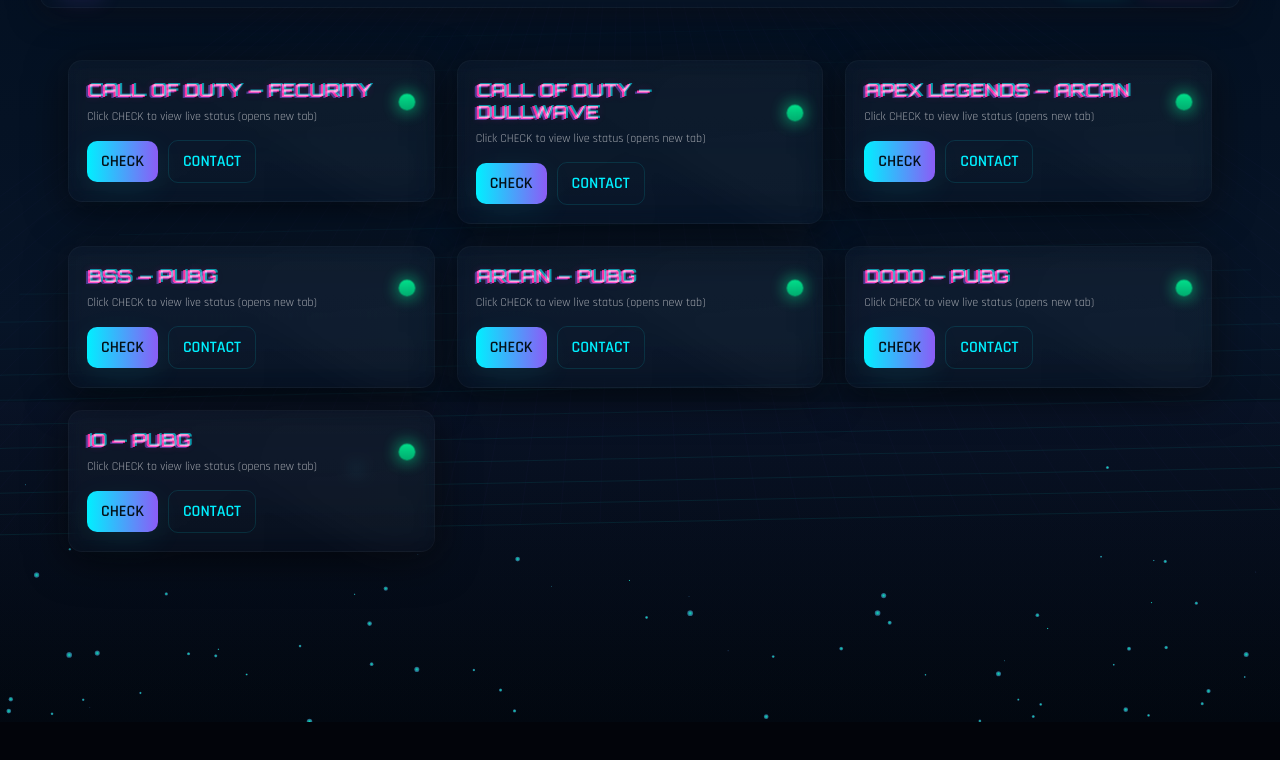
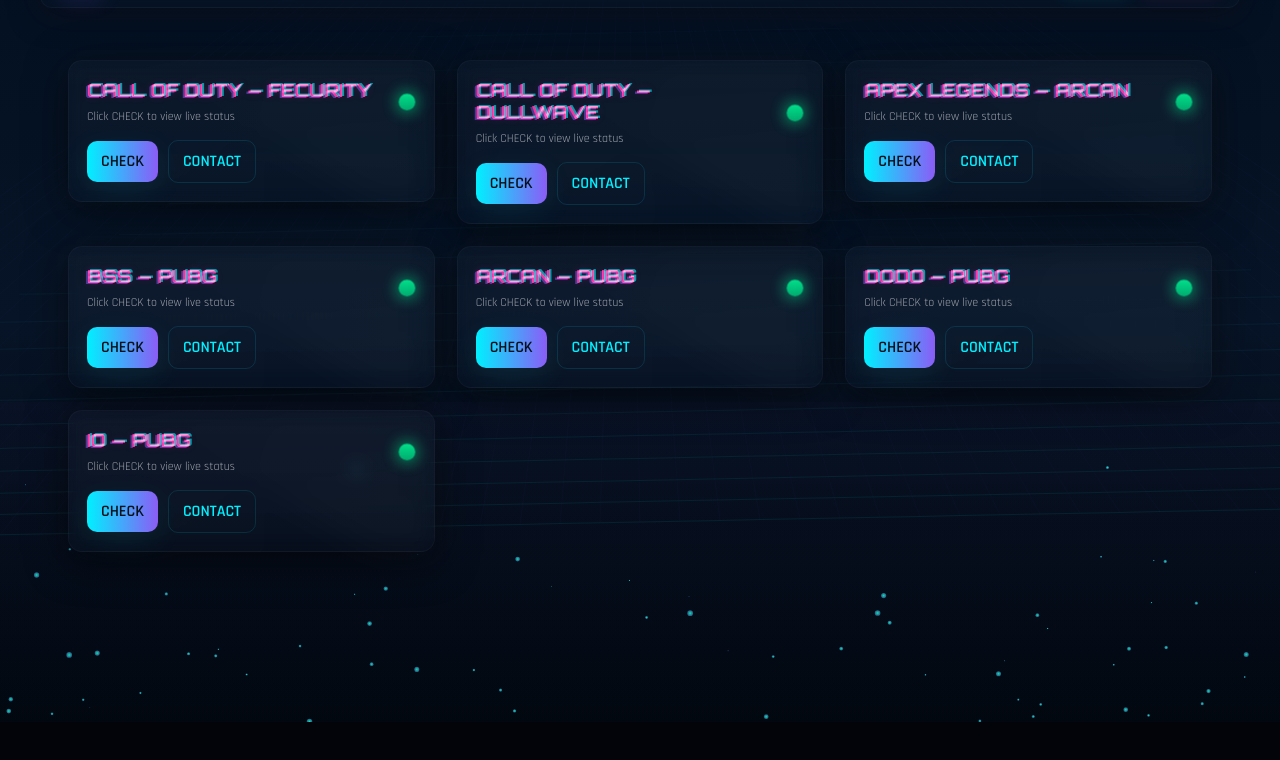
Before and after one commit to devilstoreguide/app, a plain HTML site: page index.html in a window 1280 px wide. Shown: the part 78-838 px from the top of the page. Drawn offline with Linux system fonts and the light colour scheme.

Commit message:
index.html

```diff
--- a/index.html
+++ b/index.html
@@ -18,10 +18,8 @@
   }
   *{box-sizing:border-box}
   html,body{height:100%; margin:0; font-family: 'Rajdhani', system-ui, -apple-system, 'Segoe UI', Roboto, 'Helvetica Neue', Arial; background:var(--bg1); color:#dffaff; -webkit-font-smoothing:antialiased; -moz-osx-font-smoothing:grayscale;}
-  /* full-screen neon grid canvas in back */
+
   #bgCanvas{position:fixed; inset:0; z-index:0; display:block; background:linear-gradient(180deg,#03060b 0%, #061021 60%);}
-
-  /* top nav */
   .topbar{
     position:fixed; left:50%; transform:translateX(-50%); top:18px; z-index:6;
     width:calc(100% - 48px); max-width:1200px;
@@ -30,102 +28,80 @@
     border-radius:12px; border:1px solid rgba(255,255,255,0.03); backdrop-filter: blur(6px);
     box-shadow: 0 6px 30px rgba(11,12,20,0.6);
   }
-  .brand{
-    display:flex; gap:12px; align-items:center;
-  }
+  .brand{display:flex; gap:12px; align-items:center;}
   .logo{
     width:46px; height:46px; border-radius:10px; background:var(--accent); padding:6px; color:#041018;
     display:grid; place-items:center; font-weight:900; font-family: 'Orbitron', monospace; box-shadow:0 6px 20px rgba(139,92,246,0.12);
   }
   .brand h1{margin:0; font-size:18px; font-family:'Orbitron'; letter-spacing:1px; color: #fff;}
   .brand p{margin:0; font-size:11px; color:rgba(255,255,255,0.65)}
-
   .top-actions{display:flex; gap:8px; align-items:center}
   .top-actions a{font-weight:700; padding:8px 12px; border-radius:10px; text-decoration:none; color:#041018; background:var(--neon-cyan); box-shadow: 0 6px 18px rgba(0,240,255,0.12); font-size:13px}
   .top-actions a.discord{background:var(--neon-pink); color:white; box-shadow: 0 6px 18px rgba(255,45,156,0.12)}
 
-  /* main area centered */
   .stage{
     position:relative; z-index:3; width:100%; max-width:1200px; margin:110px auto 80px; padding:28px;
     display:grid; gap:22px; grid-template-columns: repeat(auto-fit,minmax(300px,1fr));
     align-items:start;
   }
 
-  /* hologram panel */
   .panel{
-    position:relative;
-    border-radius:var(--panel-radius);
+    position:relative; border-radius:var(--panel-radius);
     background: linear-gradient(180deg, rgba(255,255,255,0.02), rgba(255,255,255,0.008));
-    border: 1px solid rgba(255,255,255,0.03);
-    padding:18px;
-    min-height:140px;
-    overflow:visible;
-    box-shadow: 0 8px 40px rgba(0,0,0,0.6);
-    backdrop-filter: blur(8px);
+    border: 1px solid rgba(255,255,255,0.03); padding:18px; min-height:140px; overflow:visible;
+    box-shadow: 0 8px 40px rgba(0,0,0,0.6); backdrop-filter: blur(8px);
     transition: transform .25s ease, box-shadow .25s ease;
   }
   .panel::before{
-    /* neon border glow */
     content:""; position:absolute; inset:-2px; border-radius:inherit; pointer-events:none;
     background: conic-gradient(from 120deg at 50% 50%, rgba(255,255,255,0.0), rgba(255,255,255,0.02));
     filter: blur(14px); opacity:0.9; mix-blend-mode:screen;
   }
   .panel:hover{ transform: translateY(-8px); box-shadow: 0 20px 60px rgba(0,0,0,0.7); }
 
-  /* hologram inner glow stripes */
   .panel .glow{
-    position:absolute; inset:0; border-radius:inherit; pointer-events:none; mask: linear-gradient(0deg, transparent 6%, black 30%, black 70%, transparent 96%);
+    position:absolute; inset:0; border-radius:inherit; pointer-events:none;
+    mask: linear-gradient(0deg, transparent 6%, black 30%, black 70%, transparent 96%);
     background: linear-gradient(90deg, rgba(139,92,246,0.06), rgba(0,240,255,0.06));
     mix-blend-mode:screen;
   }
+  .panel-head{display:flex; justify-content:space-between; align-items:center; gap:12px; position:relative; z-index:2;}
 
-  .panel-head{
-    display:flex; justify-content:space-between; align-items:center; gap:12px; position:relative; z-index:2;
-  }
   .title{
     font-family:'Orbitron'; font-weight:700; font-size:18px; color:var(--neon-pink);
     text-shadow: 0 0 8px rgba(255,45,156,0.12), 0 0 18px rgba(139,92,246,0.06);
     display:flex; gap:12px; align-items:center;
   }
 
-  /* glitch effect for title */
-  .title .glitch{
-    position:relative; display:inline-block;
-  }
+  .title .glitch{position:relative; display:inline-block;}
   .title .glitch::before, .title .glitch::after{
-    content:attr(data-text); position:absolute; left:0; top:0; width:100%;
-    clip-path: inset(0 0 0 0);
-    opacity:0.85;
+    content:attr(data-text); position:absolute; left:0; top:0; width:100%; clip-path: inset(0 0 0 0); opacity:0.85;
   }
   .title .glitch::before{ color:var(--neon-cyan); transform:translate3d(2px, -1px, 0); mix-blend-mode: screen; opacity:0.6; }
   .title .glitch::after{ color:var(--neon-purple); transform:translate3d(-2px, 1px, 0); opacity:0.5; mix-blend-mode: screen; }
 
   .desc{font-size:12px; color:rgba(255,255,255,0.6); margin-top:8px; font-weight:500}
   .panel .actions{ margin-top:16px; display:flex; gap:10px; align-items:center; z-index:2; position:relative}
+
   .btn{
     display:inline-flex; gap:10px; align-items:center; padding:10px 14px; border-radius:10px; font-weight:700;
     text-decoration:none; color:#041018; background:linear-gradient(90deg,#00f0ff,#8b5cf6); border: none; cursor:pointer;
-    box-shadow: 0 8px 30px rgba(0,240,255,0.08);
-    transition: transform .14s ease, box-shadow .14s ease;
+    box-shadow: 0 8px 30px rgba(0,240,255,0.08); transition: transform .14s ease, box-shadow .14s ease;
   }
   .btn:hover{ transform: translateY(-4px); box-shadow: 0 18px 60px rgba(139,92,246,0.14); }
-
   .btn.ghost{
     color:var(--neon-cyan); background:transparent; border:1px solid rgba(0,240,255,0.12); box-shadow:none;
   }
 
-  /* neon pulse status orb */
   .status-orb{
     width:18px; height:18px; border-radius:50%; position:relative; box-shadow: 0 0 8px rgba(0,255,140,0.16);
     display:inline-block;
   }
   .status-orb.green{ background:linear-gradient(180deg,#00ff9a,#00c37a); box-shadow:0 0 18px #00ff9a; animation: pulse-green 1.8s infinite; }
   .status-orb.red{ background:linear-gradient(180deg,#ff4c6b,#e02b4f); box-shadow:0 0 18px #ff4c6b; animation: pulse-red 1.8s infinite; }
-
   @keyframes pulse-green{ 0%{ transform:scale(.9); opacity: .9 } 50%{ transform:scale(1.12); opacity: .7 } 100%{ transform:scale(.9); opacity: .9 } }
   @keyframes pulse-red{ 0%{ transform:scale(.9); opacity: .95 } 50%{ transform:scale(1.15); opacity: .7 } 100%{ transform:scale(.9); opacity: .95 } }
 
-  /* small footer & credits */
   .footer{
     position:fixed; bottom:18px; left:50%; transform:translateX(-50%); z-index:6;
     width:calc(100% - 48px); max-width:1200px; padding:10px 18px; display:flex; justify-content:space-between; align-items:center;
@@ -133,10 +109,8 @@
     color:rgba(255,255,255,0.6); font-size:13px; backdrop-filter: blur(6px)
   }
 
-  /* floating particles */
   .particles{ position:fixed; inset:0; z-index:1; pointer-events:none; }
 
-  /* responsive tweaks */
   @media (max-width:720px){
     .topbar{ left:12px; transform:none; width:calc(100% - 24px) }
     .footer{ left:12px; transform:none; width:calc(100% - 24px) }
@@ -145,10 +119,8 @@
 </style>
 </head>
 <body>
-  <!-- background canvas -->
   <canvas id="bgCanvas"></canvas>
 
-  <!-- top bar -->
   <div class="topbar">
     <div class="brand">
       <div class="logo">DS</div>
@@ -163,26 +135,20 @@
     </div>
   </div>
 
-  <!-- floating particles -->
   <canvas id="particles" class="particles"></canvas>
 
-  <!-- stage panels -->
-  <main class="stage" id="stage">
-    <!-- panels will be injected by JS -->
-  </main>
-
-  <!-- footer -->
+  <main class="stage" id="stage"></main>
 
 <script>
 /* ---------- DATA - list of cheats (you can edit) ---------- */
 const CHEATS = [
-  { name: "CALL OF DUTY — FECURITY", link: "https://devilstoreguide.github.io/STATUS/" },
-  { name: "CALL OF DUTY — DULLWAVE", link: "https://devilstoreguide.github.io/STATUS/" },
-  { name: "APEX LEGENDS — ARCAN", link: "https://devilstoreguide.github.io/STATUS/" },
-  { name: "BSS — PUBG", link: "https://devilstoreguide.github.io/STATUS/" },
-  { name: "ARCAN — PUBG", link: "https://devilstoreguide.github.io/STATUS/" },
-  { name: "DODO — PUBG", link: "https://devilstoreguide.github.io/STATUS/" },
-  { name: "IO — PUBG", link: "https://devilstoreguide.github.io/STATUS/" }
+  { name: "CALL OF DUTY — FECURITY", game: "Call of Duty", product: "FECURITY" },
+  { name: "CALL OF DUTY — DULLWAVE", game: "Call of Duty", product: "DULLWAVE" },
+  { name: "APEX LEGENDS — ARCAN", game: "Apex Legend", product: "ARCAN" },
+  { name: "BSS — PUBG", game: "PUBG", product: "BSS" },
+  { name: "ARCAN — PUBG", game: "PUBG", product: "ARCAN" },
+  { name: "DODO — PUBG", game: "PUBG", product: "DODO" },
+  { name: "IO — PUBG", game: "PUBG", product: "IO" }
 ];
 
 /* ---------- create panels ---------- */
@@ -191,21 +157,25 @@
 CHEATS.forEach((c, i) => {
   const panel = document.createElement('section');
   panel.className = 'panel';
+
+  // Create the link with product and game parameters for your GitHub Pages URL
+  const statusLink = `https://devilstoreguide.github.io/STATUS/?product=${encodeURIComponent(c.product)}&game=${encodeURIComponent(c.game)}`;
+
   panel.innerHTML = `
     <div class="glow"></div>
     <div class="panel-head">
       <div>
         <div class="title"><span class="glitch" data-text="${escapeHtml(c.name)}">${escapeHtml(c.name)}</span></div>
-        <div class="desc">Click CHECK to view live status (opens new tab)</div>
+        <div class="desc">Click CHECK to view live status</div>
       </div>
       <div style="text-align:right">
         <div style="display:flex; gap:10px; align-items:center; justify-content:flex-end;">
-          <span class="status-orb green" title="Status indicator (redirect only)"></span>
+          <span class="status-orb green" title="Status indicator"></span>
         </div>
       </div>
     </div>
     <div class="actions">
-      <a class="btn" href="${c.link}" target="_blank">CHECK</a>
+      <a class="btn" href="${statusLink}" target="_blank">CHECK</a>
       <a class="btn ghost" href="mailto:devilstorepvt@gmail.com" title="Contact">CONTACT</a>
     </div>
   `;
@@ -213,9 +183,9 @@
 });
 
 /* helper to escape */
-function escapeHtml(s){ return String(s).replace(/[&<>"']/g, m => ({'&':'&amp;','<':'&lt;','>':'&gt;','"':'&quot;',"'":'&#39;'}[m])); }
+function escapeHtml(s){ return String(s).replace(/[&<>"']/g, m => ({'&':'&amp;','<':'&lt;','>':'&gt;','"':'&quot;',"'":"'"}[m])); }
 
-/* ---------- background grid canvas (cyber city grid) ---------- */
+/* ---------- All your existing background animation code stays the same ---------- */
 const canvas = document.getElementById('bgCanvas');
 const ctx = canvas.getContext('2d');
 let W, H, gridOffset = 0;
@@ -229,7 +199,6 @@
 
 function drawGrid(t){
   ctx.clearRect(0,0,W,H);
-  // gradient sky
   const g = ctx.createLinearGradient(0,0,0,H);
   g.addColorStop(0, '#031021');
   g.addColorStop(0.5, '#071427');
@@ -237,20 +206,19 @@
   ctx.fillStyle = g;
   ctx.fillRect(0,0,W,H);
 
-  // horizon glow
   const hg = ctx.createLinearGradient(0,H*0.6,0,H);
   hg.addColorStop(0, 'rgba(139,92,246,0.02)');
   hg.addColorStop(1, 'rgba(0,240,255,0.02)');
   ctx.fillStyle = hg;
   ctx.fillRect(0,H*0.6,W,H*0.4);
 
-  // perspective grid lines
   ctx.save();
   ctx.translate(W/2, H*0.75);
   ctx.rotate(-0.02);
   const rows = 20;
   const cols = 28;
-  gridOffset += 0.8; // speed
+  gridOffset += 0.8;
+
   for(let r=0;r<rows;r++){
     const z = (r/rows) * 1200 + (gridOffset % 1200);
     const scale = 1 - (r/rows)*0.9;
@@ -268,7 +236,7 @@
     ctx.lineWidth = 1;
     ctx.stroke();
   }
-  // vertical vanishing lines
+
   for(let c=-cols; c<=cols; c++){
     ctx.beginPath();
     ctx.moveTo(c*40, 0);
@@ -279,6 +247,7 @@
   }
   ctx.restore();
 }
+
 let lastTime=0;
 function loopGrid(ts){
   const t = ts - lastTime;
@@ -288,7 +257,6 @@
 }
 requestAnimationFrame(loopGrid);
 
-/* ---------- particles (floating sparks) ---------- */
 const pc = document.getElementById('particles');
 const pctx = pc.getContext('2d');
 let PW = pc.width = innerWidth, PH = pc.height = innerHeight;
@@ -314,7 +282,6 @@
     p.y += p.vy;
     p.life -= 1;
     if(p.life<0 || p.y < -20 || p.x < -40 || p.x > PW+40){
-      // respawn bottom
       p.x = Math.random()*PW;
       p.y = PH + Math.random()*80;
       p.vx = (Math.random()-0.5)*0.3;
@@ -336,14 +303,12 @@
 }
 requestAnimationFrame(drawParticles);
 
-/* ---------- optional: small scan flicker on panels ---------- */
 setInterval(()=> {
   document.querySelectorAll('.panel .glow').forEach(g => {
     g.style.opacity = (Math.random()*0.18 + 0.04).toFixed(2);
   });
 }, 400);
 
-/* ---------- small title glitch animation ---------- */
 setInterval(()=> {
   document.querySelectorAll('.title .glitch').forEach(el=>{
     const shift = (Math.random()*6-3).toFixed(1);
@@ -351,12 +316,6 @@
     setTimeout(()=> el.style.transform = '', 120 + Math.random()*120);
   });
 }, 420);
-
-/* ---------- NOTES:
-   - Panels have CHECK buttons that open your STATUS link in a new tab.
-   - If you want any panel to use a red orb instead of green, we can set class .red on .status-orb.
-   - Edit CHEATS data at the top to change items or links.
----------- */
 </script>
 </body>
 </html>
```
